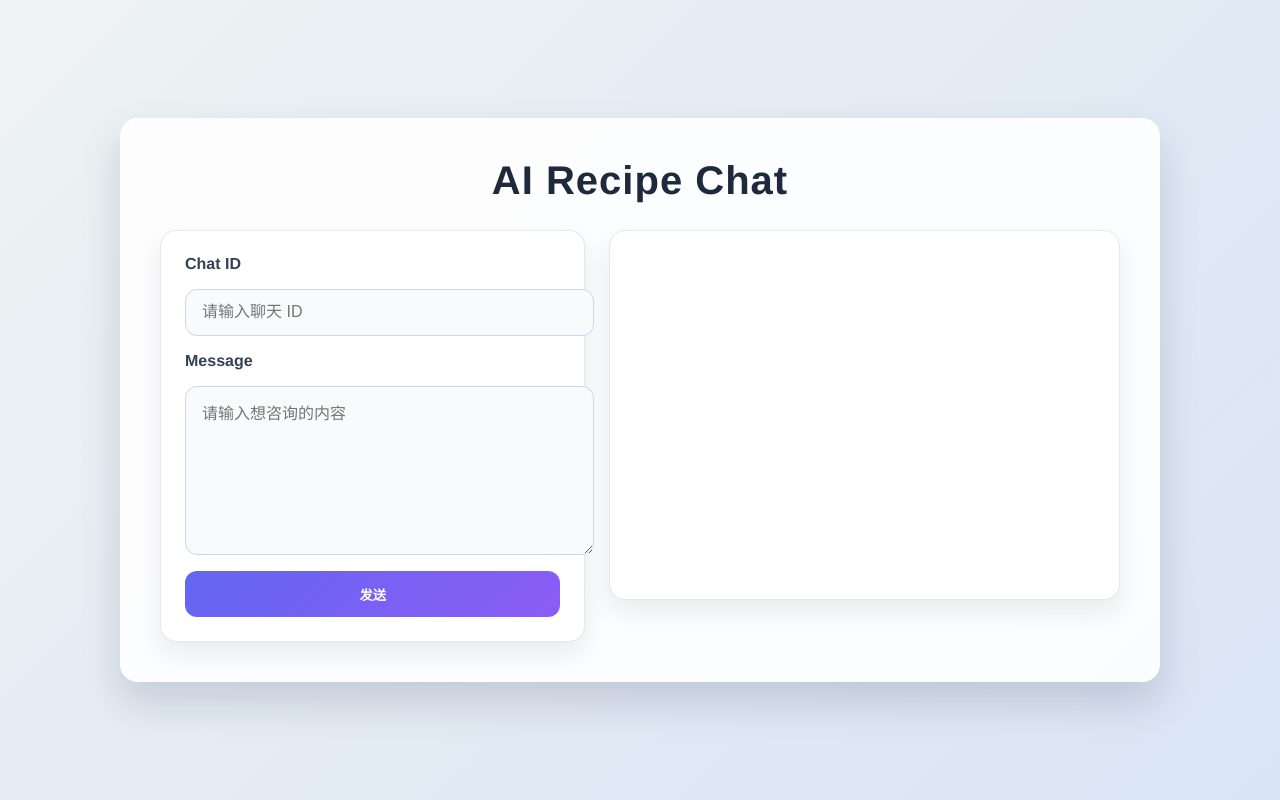
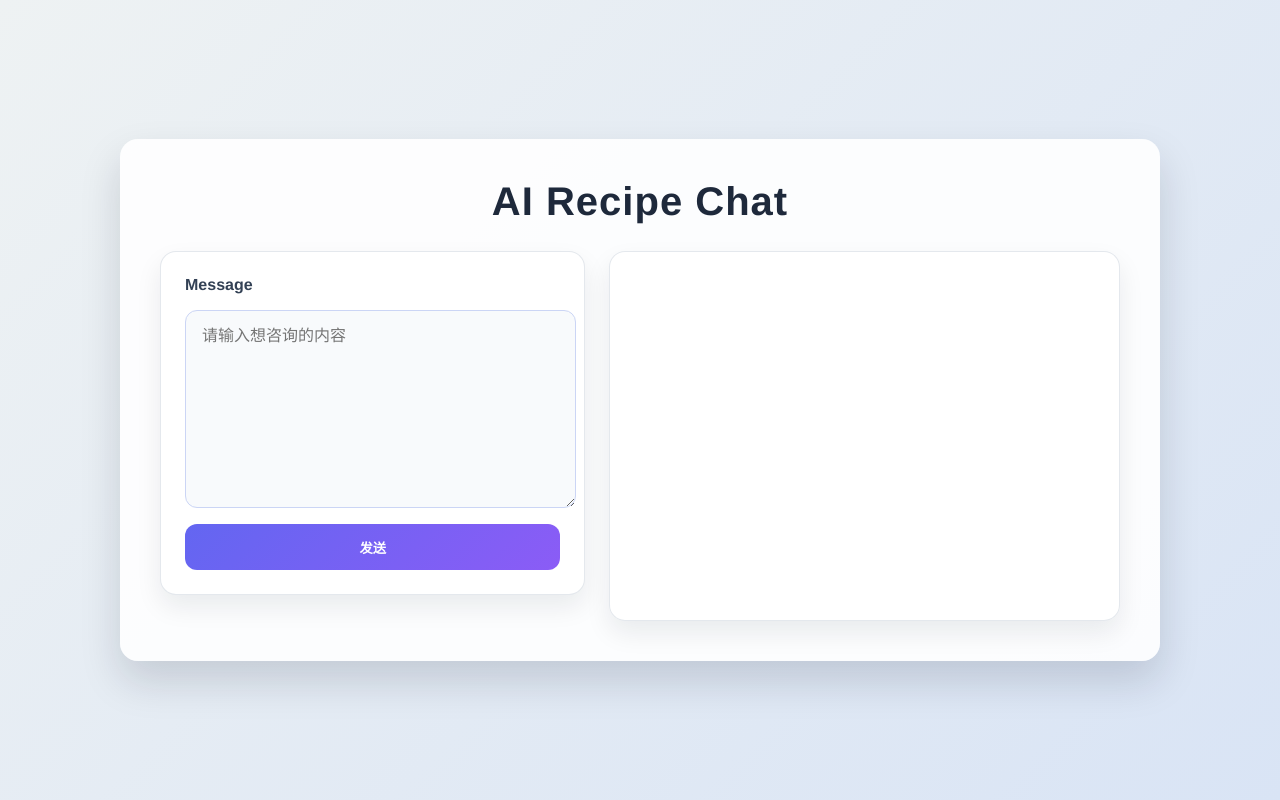
Before and after one commit to NMX0710/ai-agent, a FastAPI app: page / in a window 1280 px wide. Run offline with FastAPI, Linux system fonts and the light colour scheme.

Commit message:
change ui

```diff
--- a/app/static/css/styles.css
+++ b/app/static/css/styles.css
@@ -13,7 +13,6 @@ body {
     align-items: center;
     justify-content: center;
 }
-
 
 .container {
     background: rgba(255, 255, 255, 0.9);
@@ -70,9 +69,24 @@ textarea:focus {
     outline: none;
 }
 
-textarea {
-    min-height: 140px;
+/* —— 输入框更紧凑：默认更短，并限制最大高度 —— */
+textarea,
+#message {
+    min-height: 140px;   /* 原来 140px -> 现在更短 */
+    height: 120px;       /* 默认高度 */
+    max-height: 220px;   /* 防止撑太高 */
+    resize: vertical;    /* 只允许纵向拖拽 */
+    line-height: 1.5;
+    width: 95%;
+}
+
+/* 如果你在 HTML 上给 textarea 加了 class="message-input"，这条会生效覆盖 */
+.message-input {
+    min-height: 100px;
+    height: 120px;
+    max-height: 220px;
     resize: vertical;
+    line-height: 1.5;
 }
 
 button {
@@ -201,6 +215,15 @@ button:disabled {
     .chat-window {
         min-height: 260px;
     }
+
+    /* 移动端输入再短一点 */
+    textarea,
+    #message,
+    .message-input {
+        min-height: 90px;
+        height: 100px;
+        max-height: 200px;
+    }
 }
 
 @media (min-width: 900px) {
--- a/app/templates/index.html
+++ b/app/templates/index.html
@@ -11,14 +11,18 @@
         <h1>AI Recipe Chat</h1>
         <div class="layout">
            <form id="chat-form" novalidate>
-                <label for="chat-id">Chat ID</label>
-                <input type="text" id="chat-id" name="chat_id" placeholder="请输入聊天 ID" required>
+              <!-- 不再让用户手输；需要的话可保留一个隐藏域传给后端 -->
+              <input type="hidden" id="chat-id" name="chat_id">
 
               <label for="message">Message</label>
-                <textarea id="message" name="message" placeholder="请输入想咨询的内容" required></textarea>
+              <textarea id="message" name="message"
+                  class="message-input"
+                  placeholder="请输入想咨询的内容" required></textarea>
+
 
               <button type="submit">发送</button>
             </form>
+
 
             <section class="chat-window" aria-live="polite" aria-label="对话内容">
                 <div id="chat-log" class="chat-log"></div>
@@ -30,21 +34,42 @@
       const form = document.getElementById('chat-form');
       const chatLog = document.getElementById('chat-log');
       const submitButton = form.querySelector('button[type="submit"]');
-        const chatIdField = document.getElementById('chat-id');
+      const chatIdField = document.getElementById('chat-id');   // 现在是隐藏域
       const messageField = document.getElementById('message');
 
-        const roleLabels = {
-            user: '我',
-            assistant: 'AI 厨师'
-        };
+      const roleLabels = { user: '我', assistant: 'AI 厨师' };
 
+      // —— 1) 生成/读取持久化 chatId（localStorage） ——
+      function uuidv4() {
+        if (crypto?.randomUUID) return crypto.randomUUID();
+        // 兼容旧环境
+        const buf = new Uint8Array(16);
+        (crypto?.getRandomValues ?? function(b){ for (let i=0;i<b.length;i++) b[i]=Math.random()*256|0; })(buf);
+        buf[6] = (buf[6] & 0x0f) | 0x40; // version 4
+        buf[8] = (buf[8] & 0x3f) | 0x80; // variant
+        const h = [...buf].map(b => b.toString(16).padStart(2,'0'));
+        return `${h[0]}${h[1]}${h[2]}${h[3]}-${h[4]}${h[5]}-${h[6]}${h[7]}-${h[8]}${h[9]}-${h[10]}${h[11]}${h[12]}${h[13]}${h[14]}${h[15]}`;
+      }
+
+      function getOrCreateChatId() {
+        const KEY = 'recipe_chat_id';
+        let id = localStorage.getItem(KEY);
+        if (!id) {
+          id = uuidv4();
+          localStorage.setItem(KEY, id);
+        }
+        return id;
+      }
+
+      const CHAT_ID = getOrCreateChatId();
+      chatIdField.value = CHAT_ID; // 让后端也能拿到同一个 chat_id
+
+      // —— 2) 渲染 & 发送逻辑（原样保留） ——
       function renderMultilineText(container, text) {
         container.innerHTML = '';
-            const lines = text.split(/\n+/);
+        const lines = (text ?? '').split(/\n+/);
         lines.forEach((line, index) => {
-                if (index > 0) {
-                    container.appendChild(document.createElement('br'));
-                }
+          if (index > 0) container.appendChild(document.createElement('br'));
           container.appendChild(document.createTextNode(line));
         });
       }
@@ -52,67 +77,39 @@
       function appendMessage(role, content, { pending = false, timestamp = new Date() } = {}) {
         const article = document.createElement('article');
         article.className = `message ${role}`;
-            if (pending) {
-                article.classList.add('pending');
-            }
+        if (pending) article.classList.add('pending');
 
-            const bubble = document.createElement('div');
-            bubble.className = 'bubble';
+        const bubble = document.createElement('div'); bubble.className = 'bubble';
+        const meta = document.createElement('div'); meta.className = 'meta';
 
-            const meta = document.createElement('div');
-            meta.className = 'meta';
-
-            const roleEl = document.createElement('span');
-            roleEl.className = 'role';
-            roleEl.textContent = roleLabels[role] ?? role;
-
-            const timeEl = document.createElement('time');
-            timeEl.dateTime = timestamp.toISOString();
-            timeEl.textContent = timestamp.toLocaleTimeString();
-
+        const roleEl = document.createElement('span'); roleEl.className = 'role'; roleEl.textContent = roleLabels[role] ?? role;
+        const timeEl = document.createElement('time'); timeEl.dateTime = timestamp.toISOString(); timeEl.textContent = timestamp.toLocaleTimeString();
         meta.append(roleEl, timeEl);
 
-            const contentEl = document.createElement('p');
-            renderMultilineText(contentEl, content);
-
-            bubble.append(meta, contentEl);
-            article.append(bubble);
-            chatLog.append(article);
+        const contentEl = document.createElement('p'); renderMultilineText(contentEl, content);
+        bubble.append(meta, contentEl); article.append(bubble); chatLog.append(article);
         chatLog.scrollTop = chatLog.scrollHeight;
-
         return { article, contentEl };
       }
 
       form.addEventListener('submit', async (event) => {
         event.preventDefault();
 
-            const chatId = chatIdField.value.trim();
         const message = messageField.value.trim();
-
-            if (!chatId || !message) {
-                return;
-            }
+        if (!message) return;
 
         const timestamp = new Date();
-
         appendMessage('user', message, { timestamp });
         const assistantMessage = appendMessage('assistant', '正在思考...', { pending: true, timestamp });
 
         submitButton.disabled = true;
-
         try {
           const res = await fetch('/chat', {
             method: 'POST',
-                    headers: {
-                        'Content-Type': 'application/json'
-                    },
-                    body: JSON.stringify({ chat_id: chatId, message })
+            headers: { 'Content-Type': 'application/json' },
+            body: JSON.stringify({ chat_id: CHAT_ID, message })
           });
-
-                if (!res.ok) {
-                    throw new Error(`服务器返回状态: ${res.status}`);
-                }
-
+          if (!res.ok) throw new Error(`服务器返回状态: ${res.status}`);
           const data = await res.json();
 
           assistantMessage.article.classList.remove('pending');
@@ -127,6 +124,21 @@
           messageField.focus();
         }
       });
+
+      // --- 自动增高：输入时根据内容调整高度 ---
+        function autoResize(el){
+          // 先重置到最小高度再测 scrollHeight，避免只增不减
+          const style = window.getComputedStyle(el);
+          const border = parseFloat(style.borderTopWidth) + parseFloat(style.borderBottomWidth);
+          el.style.height = 'auto';
+          const newH = Math.min(el.scrollHeight + border, parseFloat(style.maxHeight) || 9999);
+          el.style.height = Math.max(newH, parseFloat(style.minHeight) || 0) + 'px';
+        }
+
+        // 初始时和每次输入时都执行
+        messageField.addEventListener('input', () => autoResize(messageField));
+        window.addEventListener('load', () => autoResize(messageField));
+
     </script>
 </body>
 </html>
```
Lines whose indentation alone changed are shown as unchanged.
